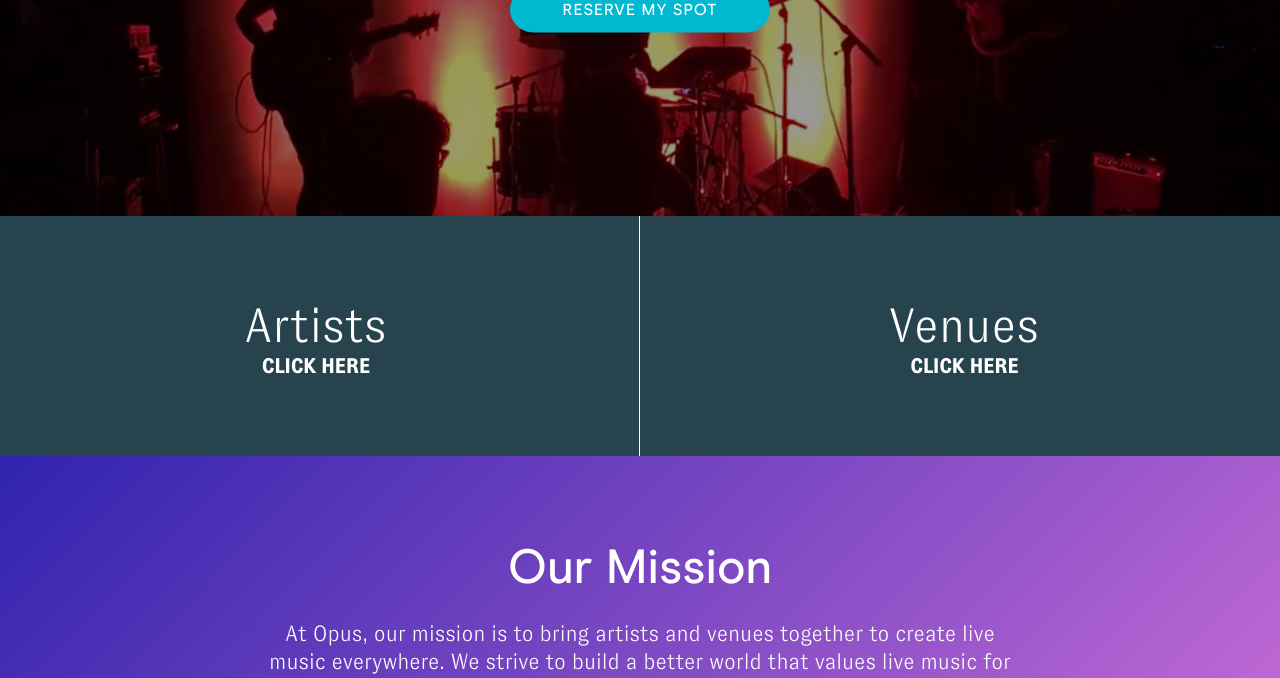
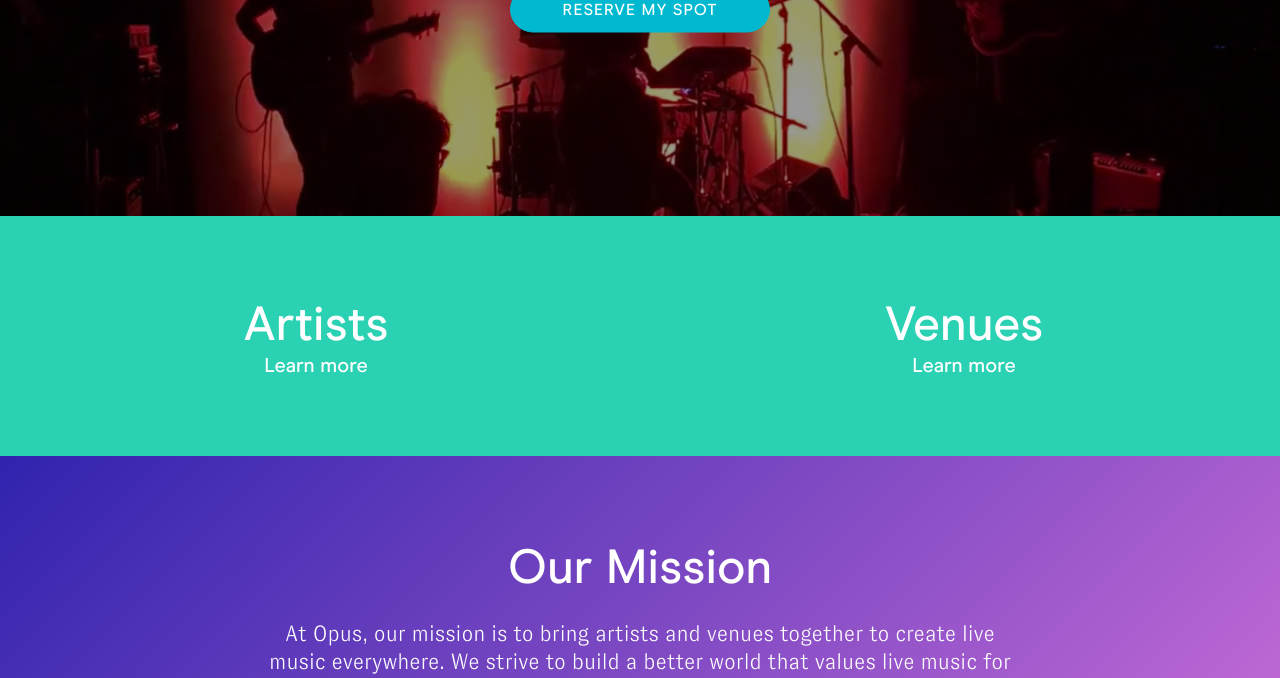
Before and after one commit to jo1li/booking, a Django app: page / in a window 1280 px wide. Shown: the part 434-1112 px from the top of the page. Run offline with Django 3.2, Linux system fonts and the light colour scheme; style sheets or scripts are compiled from the project's sources; some libraries are stand-ins or nearby versions.

Commit message:
tweak tab styling

```diff
--- a/booking/assets/scss/home/layout/_common.scss
+++ b/booking/assets/scss/home/layout/_common.scss
@@ -95,14 +95,14 @@
 	@include font(14px,21px);
 	font-weight: 700;
 	text-align: center;
-	text-transform: uppercase;
 	.row{
 		margin-left: -23px;
 		margin-right: -23px;
 	}
 	.tab-link{
 		display: block;
-		background: $plantation;
+		background-color: $color-secondary-main;
+		font-family: $display-font-family;
 		color: $white;
 		text-decoration: none;
 		height: 240px;
@@ -110,19 +110,15 @@
 		justify-content: center;
 		align-items: center;
 		flex-direction: column;
-		opacity: 1;
 		@include media-breakpoint-up(xl) {
 			font-size:20px;
 		}
 		&:hover {
-		  @include transition(opacity, .2s, ease-in-out);
-		  opacity: .8;
+		  @include transition(background-color, .15s, ease-in-out);
+		  background-color: $color-secondary-dark;
 		}
 		span{
 			display: block;
-			font-weight: 300;
-			text-transform: capitalize;
-			font-weight:100;
 			@include font(60px,86px);
 			@include media-breakpoint-up(xl) {
 				@include font(48px,60px);
--- a/booking/templates/v1/home/index.html
+++ b/booking/templates/v1/home/index.html
@@ -7,11 +7,11 @@
 <div class="tall-tabs d-none d-md-block">
     <div class="container-fluid">
         <div class="row">
-            <div class="col-sm-6 p-0 border-right">
-                <a href="/artists/#short-tabs" class="tab-link"><span>Artists </span>Click Here</a>
+            <div class="col-sm-6 p-0">
+                <a href="/artists/#short-tabs" class="tab-link"><span>Artists</span>Learn more</a>
             </div>
             <div class="col-sm-6 p-0">
-                <a href="/venues/#short-tabs" class="tab-link"><span>Venues </span>Click Here</a>
+                <a href="/venues/#short-tabs" class="tab-link"><span>Venues</span>Learn more</a>
             </div>
         </div>
     </div>
@@ -19,11 +19,11 @@
 <div class="short-tabs d-sm-block d-md-none">
     <div class="container-fluid">
         <div class="row">
-            <div class="col p-0 border-right">
-                <a href="/artists/#why" class="tab-link"><span>Artists </span>Click Here</a>
+            <div class="col p-0">
+                <a href="/artists/#why" class="tab-link"><span>Artists</span>Learn more</a>
             </div>
             <div class="col p-0">
-                <a href="/venues/#why" class="tab-link"><span>Venues </span>Click Here</a>
+                <a href="/venues/#why" class="tab-link"><span>Venues</span>Learn more</a>
             </div>
         </div>
     </div>
```
